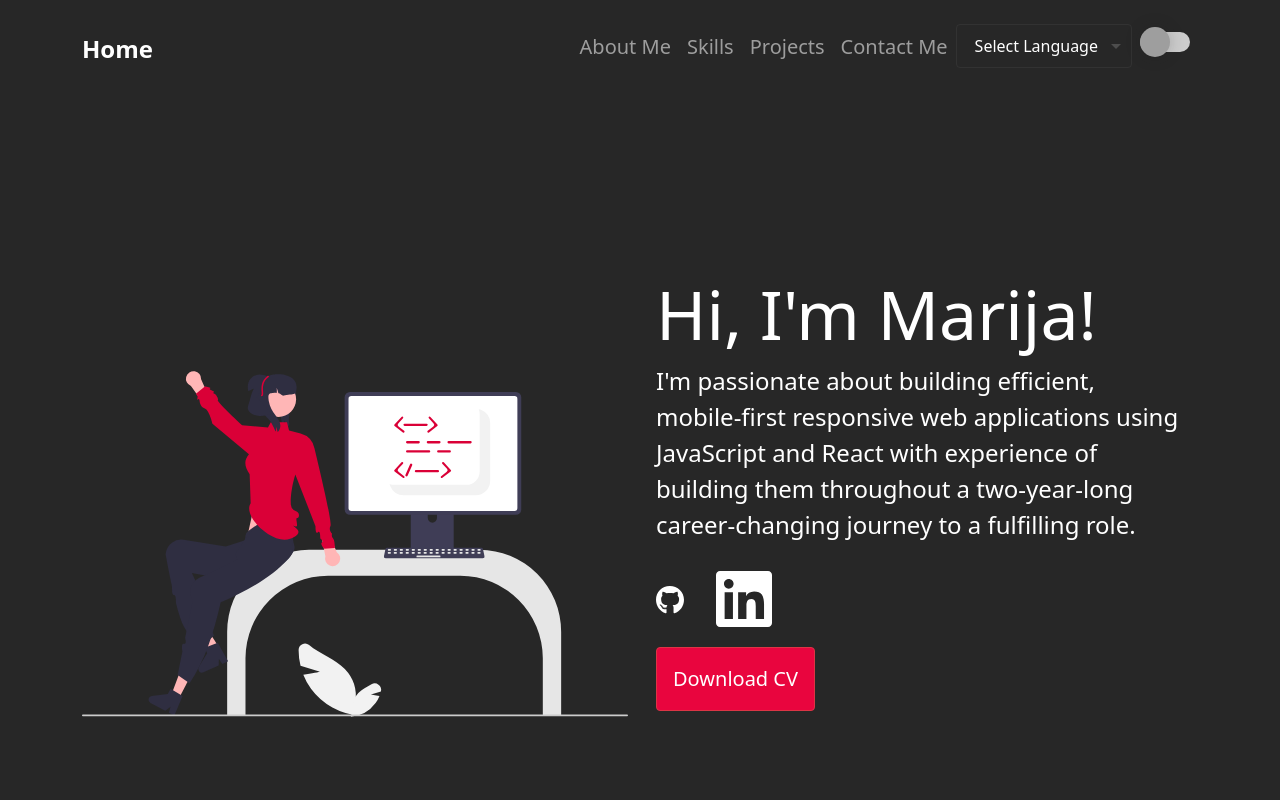
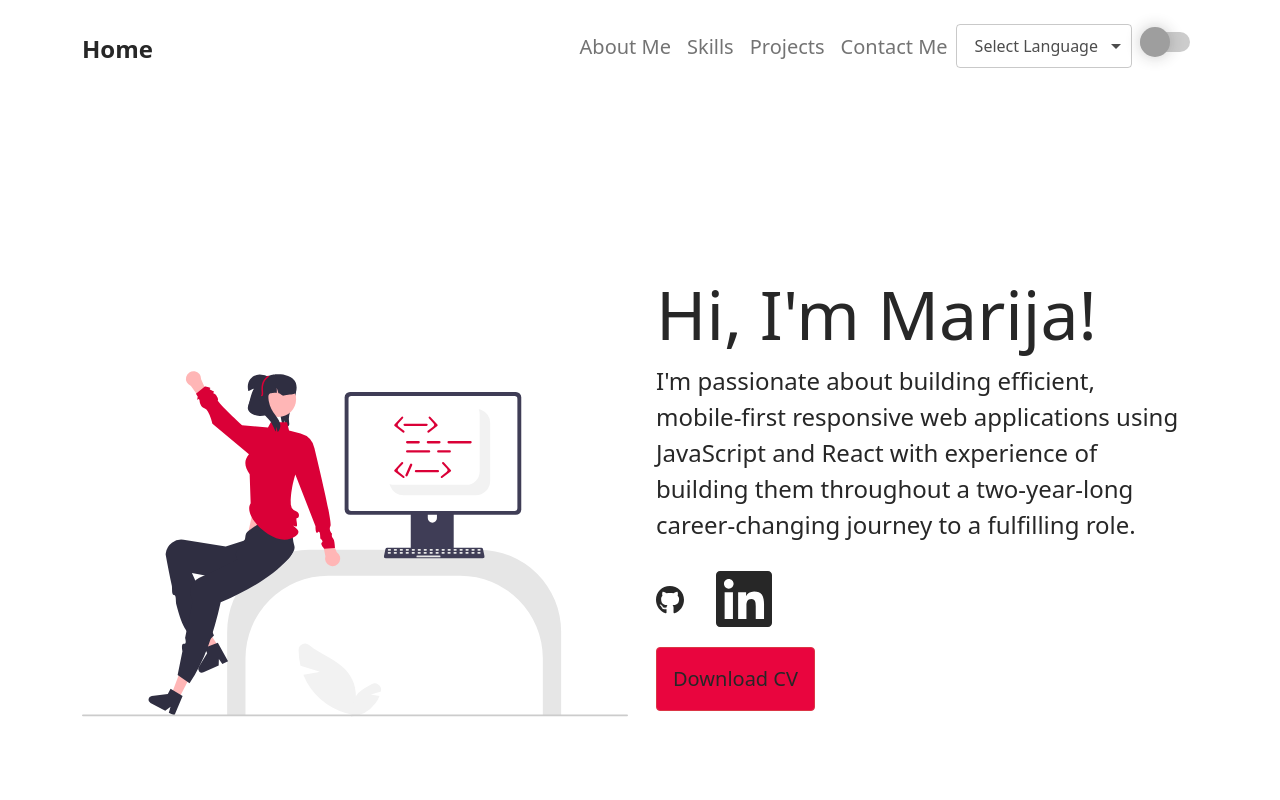
Before and after one commit to marijahavaic/Portfolio-web, a React (Create React App) app: page / in a window 1280 px wide. Shown: the top 800 px of the page. Built offline with nearby package versions, Linux system fonts and the light colour scheme; grey boxes are pictures that could not be loaded.

Commit message:
Add detecting system theme feat

```diff
--- a/src/App.jsx
+++ b/src/App.jsx
@@ -4,12 +4,15 @@ import "./sass/App.scss";
 import NavBar from "./Components/NavBar";
 import Footer from "./Components/Footer";
 
+import { useThemeDetector } from "./hooks/ThemeDetector";
+
 import { useTranslation } from "react-i18next";
 import { Outlet } from "react-router";
 import { useNavigation } from "react-router-dom";
 
 function App() {
-    const [darkMode, setDarkMode] = useState(false);
+    const isDarkTheme = useThemeDetector();
+    const [darkMode, setDarkMode] = useState(isDarkTheme);
     const { t, i18n } = useTranslation();
     const navigation = useNavigation();
 
@@ -23,7 +26,7 @@ function App() {
 
     return (
         <Suspense fallback="Loading...">
-            <div className={`App ${darkMode ? "Light-mode" : "Dark-mode"}`}>
+            <div className={`App ${darkMode ? "Dark-mode" : "Light-mode"}`}>
                 <NavBar
                     darkMode={darkMode}
                     handleToggle={handleToggle}
--- a/src/Components/NavBar.jsx
+++ b/src/Components/NavBar.jsx
@@ -23,8 +23,8 @@ const NavBar = ({ darkMode, handleToggle, t, languageChange }) => {
                 collapseOnSelect
                 expand="lg"
                 style={{ fontWeight: 400, fontSize: "1.25rem" }}
-                bg={darkMode ? ["light-color"] : ["dark-color"]}
-                variant={darkMode ? "light" : "dark"}
+                bg={darkMode ? ["dark-color"] : ["light-color"]}
+                variant={darkMode ? "dark" : "light"}
                 className="pt-3 pt-md-4 "
             >
                 <Container>
@@ -60,7 +60,7 @@ const NavBar = ({ darkMode, handleToggle, t, languageChange }) => {
                                     FR: "Français",
                                     HR: "Hrvatski",
                                 }}
-                                className={darkMode ? "" : "darkModeSelect"}
+                                className={darkMode ? "darkModeSelect" : ""}
                             />
                             <Form className="position-realtive top-0 end-0 p-2">
                                 <label id="switch" className="switch">
@@ -69,6 +69,7 @@ const NavBar = ({ darkMode, handleToggle, t, languageChange }) => {
                                         type="checkbox"
                                         onChange={handleToggle}
                                         id="slider"
+                                        checked={darkMode}
                                     />
                                     <span className="slider round"></span>
                                 </label>
--- /dev/null
+++ b/src/hooks/ThemeDetector.js
@@ -0,0 +1,17 @@
+import React, { useState, useEffect } from "react";
+
+export function useThemeDetector() {
+    const getCurrentTheme = () =>
+        window.matchMedia("(prefers-color-scheme: dark)").matches;
+    const [isDarkTheme, setIsDarkTheme] = useState(getCurrentTheme());
+    const mqListener = (e) => {
+        setIsDarkTheme(e.matches);
+    };
+
+    useEffect(() => {
+        const darkThemeMq = window.matchMedia("(prefers-color-scheme: dark)");
+        darkThemeMq.addListener(mqListener);
+        return () => darkThemeMq.removeListener(mqListener);
+    }, []);
+    return isDarkTheme;
+}
--- a/src/sass/App.scss
+++ b/src/sass/App.scss
@@ -96,8 +96,6 @@ $breakpoint-mobile: 600px;
 
         .AboutMe {
             height: 800px;
-            p {
-            }
         }
         .Skills {
             height: auto;
```
